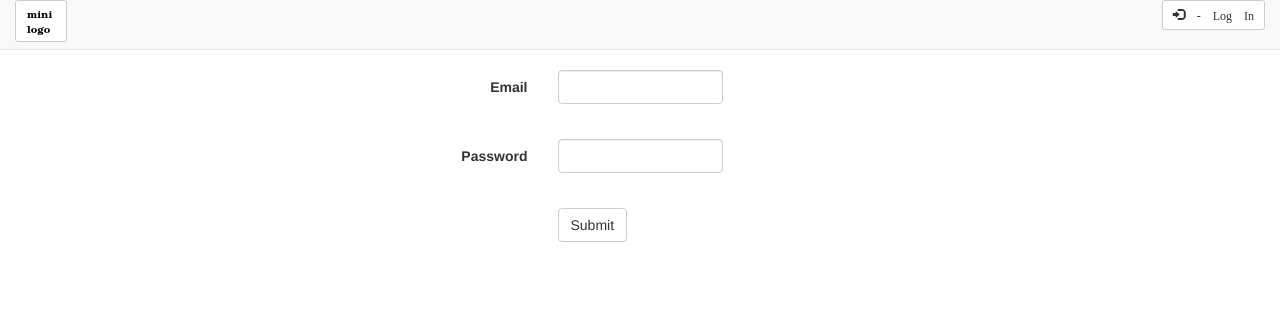
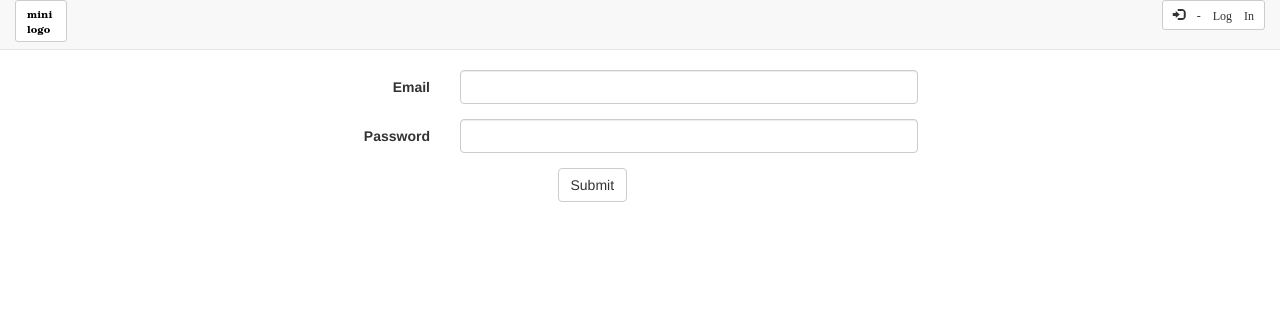
Before and after one commit to grap/odoo-eshop, a Flask app: page /login.html in a window 1280 px wide. Shown: the top 310 px of the page. Run offline with Flask 2, Linux system fonts and the light colour scheme; some libraries are stand-ins or nearby versions.

Commit message:
[IMP] login page display;

```diff
--- a/odoo_eshop/templates/login.html
+++ b/odoo_eshop/templates/login.html
@@ -5,16 +5,18 @@
 
 <form class="form-horizontal" role="form" method="POST" action="{{ url_for('login_view') }}?return_to={{ request.script_root }}{{ request.path }}">
     <div class="form-group">
-    <label for="login" class="col-sm-5 control-label">{{ _('Email') }}</label>
-    <div class="col-sm-2">
-      <input type="text" name="login" class="form-control" /><br/>
+        <label for="login" class="col-sm-offset-2 col-sm-2 control-label">{{ _('Email') }}</label>
+        <div class="col-sm-5">
+            <input type="email" name="login" class="form-control" />
         </div>
+        <div class="col-sm-3" >&nbsp;</div>
     </div>
     <div class="form-group">
-    <label for="password" class="col-sm-5 control-label">{{ _('Password') }}</label>
-    <div class="col-sm-2">
-      <input type="password" name="password" class="form-control" /><br/>
+        <label for="password" class="col-sm-offset-2 col-sm-2 control-label">{{ _('Password') }}</label>
+        <div class="col-sm-5">
+            <input type="password" name="password" class="form-control" />
         </div>
+        <div class="col-sm-3" >&nbsp;</div>
     </div>
     <div class="form-group">
         <div class="col-sm-offset-5 col-sm-2">
```
Lines whose indentation alone changed are shown as unchanged.
